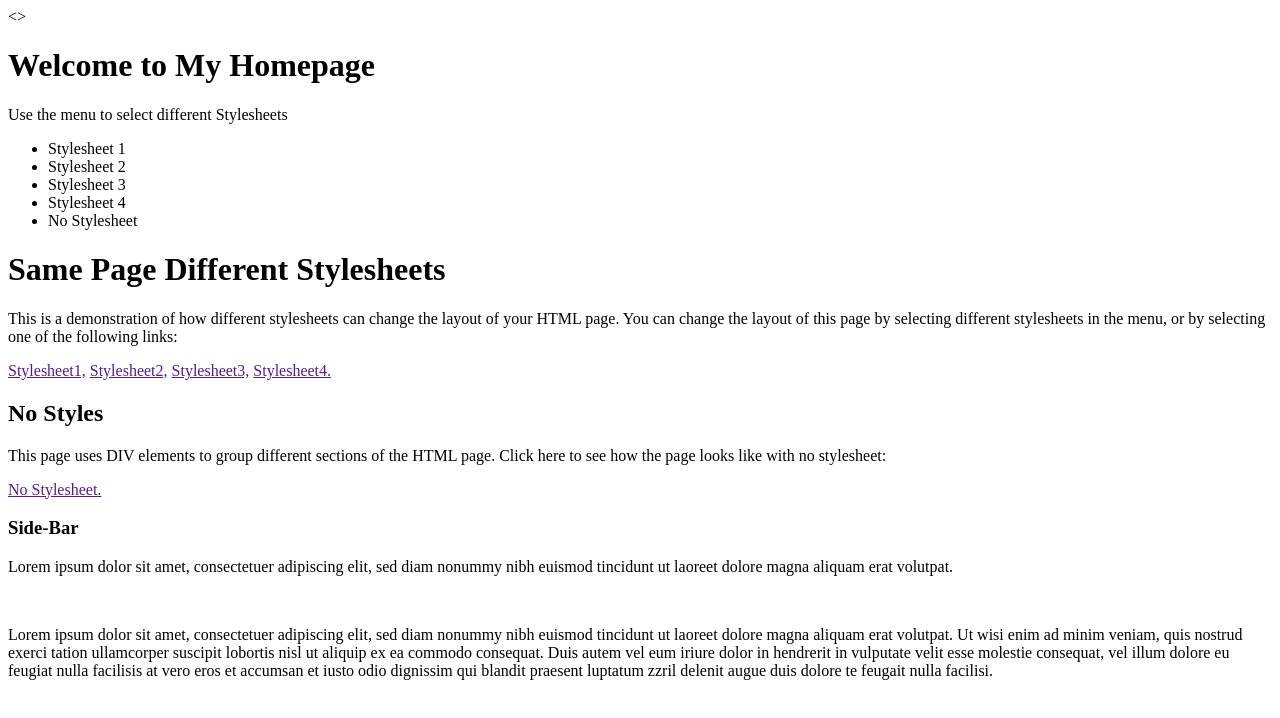
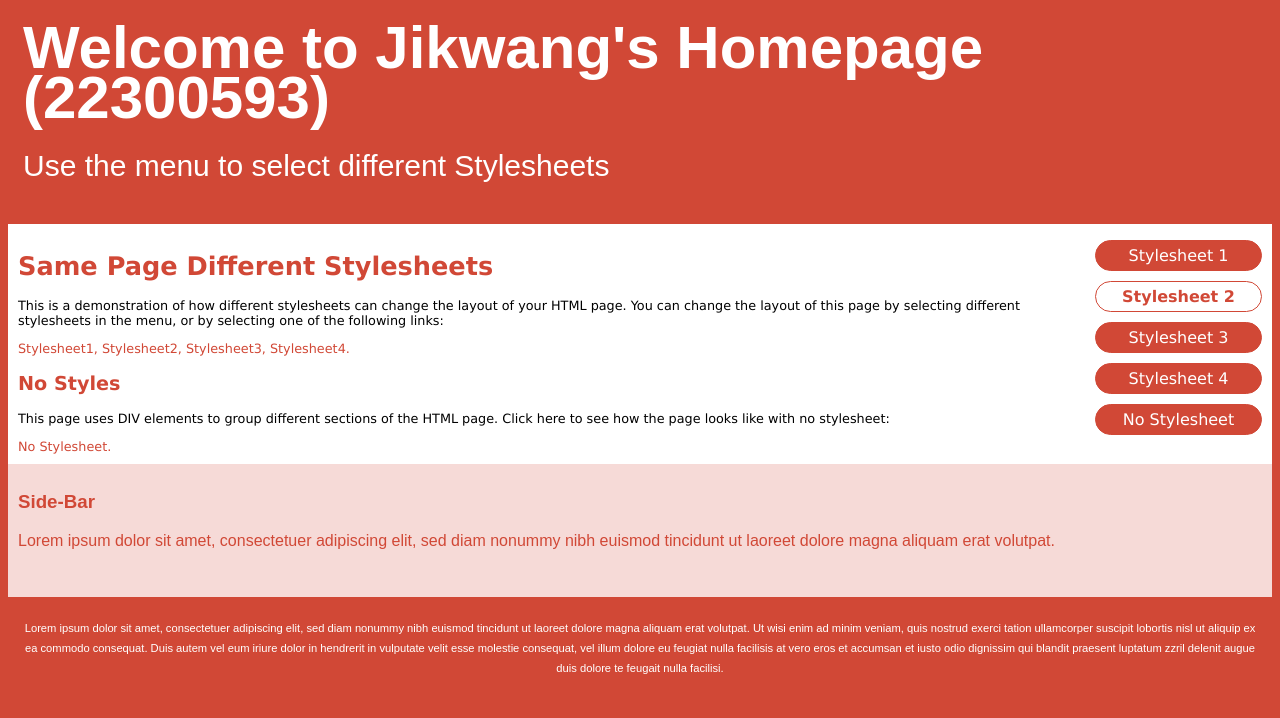
Before and after one commit to 2024OSS/1-kaileekiki, a plain HTML site: page style2.html in a window 1280 px wide. Drawn offline with Linux system fonts and the light colour scheme.

Commit message:
done with style1&2

```diff
--- a/style2.html
+++ b/style2.html
@@ -4,32 +4,142 @@
   <meta charset="UTF-8">
   <meta name="viewport" content="width=device-width, initial-scale=1.0">
   <title>Document</title>
+  <style>
+    body {
+    font-family: Arial;
+    background-color: #d14836;
+    line-height: 20px;
+    }
+
+    #all{
+      color: #d14836;
+      text-decoration: none;
+    }
+    #top{
+    color: #ffffff;
+    padding: 15px;
+    font-size: 30px;
+    line-height: 26px;
+    }
+    #top p{
+      color: #ffffff;
+    }
+    #top h1 {
+    margin:0;
+    line-height: 50px;
+    }
+    #left{
+      padding: 10px;
+    background-color: #ffffff;
+    font: 80% Verdana;
+    }
+    #right{
+      float: right;
+      padding:0;
+      font: 16px verdana;
+    }
+    #down{
+    background-color: #F6DAD7;
+    color: #d14836;
+    padding: 10px;
+    }
+    #bottom{
+      text-align: center;
+    padding: 10px;
+    font-size: 70%;
+    color: #ffffff;
+    }
+    #bottom p{
+      color: #ffffff;
+    }
+
+
+
+.item:nth-child(2) {
+   background-color:white;
+   color: #d14836;
+   font-weight:bold;
+}
+.item:hover {
+    background-color: #ffffff;
+    color: #d14836;
+}
+
+a {
+    color: #d14836;
+    text-decoration: none;
+}
+p{
+  color: black;
+}
+#down p{
+  color: #d14836;
+}
+#right a{
+  color: #ffffff;
+}
+#right a:hover{
+  color: #d14836;
+}
+.item {
+    width: 155px;
+    background-color: #d14836;
+    border: 1px solid #d14836;
+    border-radius: 40px;
+    color: #ffffff;
+    list-style-type: none;
+    margin: 10px;
+    padding: 5px;
+    text-align: center;
+    cursor: pointer;
+}
+a:hover {
+    text-decoration: underline;
+}
+
+
+  </style>
 </head>
-<>
-<h1>Welcome to My Homepage</h1>
+<body>
+  <div id="all">
+    <div id="top">
+      <h1>Welcome to Jikwang's Homepage (22300593)</h1>
 
       <p>Use the menu to select different Stylesheets</p>
-
+    </div>
+    <div id="middle">
+      <div id="up">
+        <div id="right">
           <ul>
-<li>Stylesheet 1</li>
-<li>Stylesheet 2</li>
-<li>Stylesheet 3</li>
-<li>Stylesheet 4</li>
-<li>No Stylesheet</li>
+            <li class="item"><a href="style1.html">Stylesheet 1</a></li>
+            <li class="item">Stylesheet 2</li>
+            <li class="item"><a href="style3.html">Stylesheet 3</a></li>
+            <li class="item"><a href="style4.html">Stylesheet 4</a></li>
+            <li class="item"><a href="nostyle.html">No Stylesheet</a></li>
           </ul>
-
+        </div>
+        <div id="left">
           <h1>Same Page Different Stylesheets</h1>
           <p>This is a demonstration of how different stylesheets can change the layout of your HTML page. You can change the layout of this page by selecting different stylesheets in the menu, or by selecting one of the following links:
           </p>
-<a href="">Stylesheet1,</a>&nbsp;<a href="">Stylesheet2,</a>&nbsp;<a href="">Stylesheet3,</a>&nbsp;<a href="">Stylesheet4.</a>&nbsp;
+          <a href="style1.html">Stylesheet1,</a>&nbsp;<a href="style2.html">Stylesheet2,</a>&nbsp;<a href="style3.html">Stylesheet3,</a>&nbsp;<a href="style4.html">Stylesheet4.</a>&nbsp;
 
           <h2>No Styles</h2>
           <p>This page uses DIV elements to group different sections of the HTML page. Click here to see how the page looks like with no stylesheet:</p>
           <a href="">No Stylesheet.</a>
+        </div>
+
+      </div>
+      <div id="down">
         <h3>Side-Bar</h3>
         <p>Lorem ipsum dolor sit amet, consectetuer adipiscing elit, sed diam nonummy nibh euismod tincidunt ut laoreet dolore magna aliquam erat volutpat.</p></br>
+      </div>
+    </div>
+    <div id="bottom">
+      <p>Lorem ipsum dolor sit amet, consectetuer adipiscing elit, sed diam nonummy nibh euismod tincidunt ut laoreet dolore magna aliquam erat volutpat. Ut wisi enim ad minim veniam, quis nostrud exerci tation ullamcorper suscipit lobortis nisl ut aliquip ex ea commodo consequat. Duis autem vel eum iriure dolor in hendrerit in vulputate velit esse molestie consequat, vel illum dolore eu feugiat nulla facilisis at vero eros et accumsan et iusto odio dignissim qui blandit praesent luptatum zzril delenit augue duis dolore te feugait nulla facilisi.</p>
+    </div>
 
-<p>Lorem ipsum dolor sit amet, consectetuer adipiscing elit, sed diam nonummy nibh euismod tincidunt ut laoreet dolore magna aliquam erat volutpat. Ut wisi enim ad minim veniam, quis nostrud exerci tation ullamcorper suscipit lobortis nisl ut aliquip ex ea commodo consequat. Duis autem vel eum iriure dolor in hendrerit in vulputate velit esse molestie consequat, vel illum dolore eu feugiat nulla facilisis at vero eros et accumsan et iusto odio dignissim qui blandit praesent luptatum zzril delenit augue duis dolore te feugait nulla facilisi.</p>
+  </div>
 
 </body>
 </html>
```
Also changed, not shown: nostyle.html (+3 -3 lines), style1.html (+24 -8 lines), style3.html (+1 -1 lines), style4.html (+1 -1 lines). Lines whose indentation alone changed are shown as unchanged.
